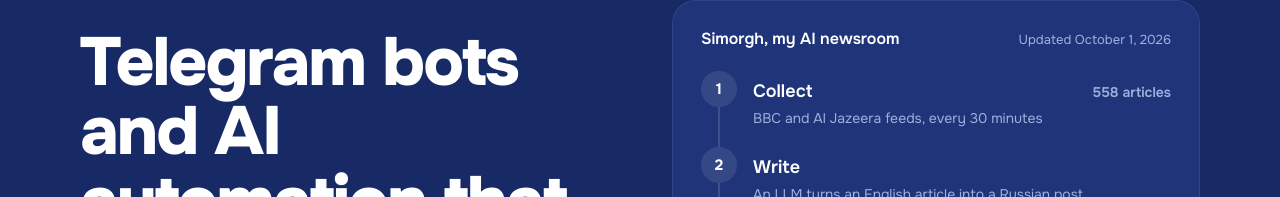
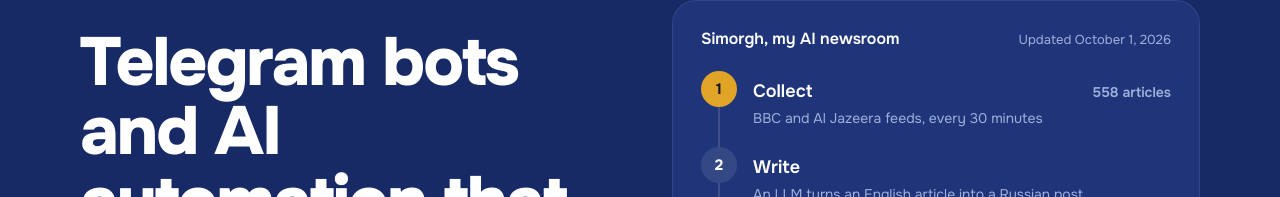
Before and after one commit to Mahmud0547/Mahmud0547.github.io, a Next.js app: page / in a window 1280 px wide. Shown: the part 190-387 px from the top of the page. Built offline with nearby package versions, Linux system fonts and the light colour scheme; no server answers.

Commit message:
feat: bring the Simorgh pipeline to life with live stats and motion

```diff
--- a/app/globals.css
+++ b/app/globals.css
@@ -50,3 +50,23 @@
     scroll-behavior: smooth;
   }
 }
+
+@media (prefers-reduced-motion: no-preference) {
+  .pipeline-packet {
+    animation: pipeline-packet 1.4s ease-in-out infinite;
+  }
+}
+
+@keyframes pipeline-packet {
+  from {
+    opacity: 0;
+    transform: translateY(0);
+  }
+  20% {
+    opacity: 1;
+  }
+  to {
+    opacity: 0;
+    transform: translateY(var(--packet-distance, 20px));
+  }
+}
--- a/components/Hero.tsx
+++ b/components/Hero.tsx
@@ -1,10 +1,11 @@
 import Image from "next/image";
 import { getMessages, localePath, type Locale } from "@/lib/i18n";
 import { getSnapshot } from "@/lib/stats";
-import { Pipeline } from "./Pipeline";
+import { LivePipeline } from "./LivePipeline";
 
 export function Hero({ locale }: { locale: Locale }) {
-  const t = getMessages(locale).hero;
+  const messages = getMessages(locale);
+  const t = messages.hero;
   const home = localePath(locale);
   return (
     <div className="dark-surface bg-deep pb-12 pt-8 lg:pb-[104px] lg:pt-[72px]">
@@ -31,7 +32,7 @@ export function Hero({ locale }: { locale: Locale }) {
           </div>
         </div>
         <div>
-          <Pipeline locale={locale} stats={getSnapshot()} />
+          <LivePipeline locale={locale} t={messages.pipeline} snapshot={getSnapshot()} />
         </div>
       </div>
     </div>
--- /dev/null
+++ b/components/LivePipeline.tsx
@@ -0,0 +1,45 @@
+"use client";
+
+import { useEffect, useState, useSyncExternalStore } from "react";
+import type { Messages } from "@/lib/i18n";
+import type { Locale } from "@/lib/locale";
+import { fetchLiveStats } from "@/lib/live-stats";
+import type { Stats } from "@/lib/stats";
+import { Pipeline } from "./Pipeline";
+
+const STEP_MS = 1400;
+const motionQuery = "(prefers-reduced-motion: no-preference)";
+
+function subscribeMotion(onChange: () => void) {
+  const query = window.matchMedia(motionQuery);
+  query.addEventListener("change", onChange);
+  return () => query.removeEventListener("change", onChange);
+}
+
+type LivePipelineProps = { locale: Locale; t: Messages["pipeline"]; snapshot: Stats };
+
+export function LivePipeline({ locale, t, snapshot }: LivePipelineProps) {
+  const [live, setLive] = useState<Stats | null>(null);
+  const [step, setStep] = useState(0);
+  const animate = useSyncExternalStore(
+    subscribeMotion,
+    () => window.matchMedia(motionQuery).matches,
+    () => false,
+  );
+
+  useEffect(() => {
+    const controller = new AbortController();
+    void fetchLiveStats(controller.signal).then((fresh) => {
+      if (fresh) setLive(fresh);
+    });
+    return () => controller.abort();
+  }, []);
+
+  useEffect(() => {
+    if (!animate) return;
+    const id = window.setInterval(() => setStep((current) => (current + 1) % 4), STEP_MS);
+    return () => window.clearInterval(id);
+  }, [animate]);
+
+  return <Pipeline locale={locale} t={t} stats={live ?? snapshot} live={live !== null} activeStep={animate ? step : null} />;
+}
--- a/components/Pipeline.tsx
+++ b/components/Pipeline.tsx
@@ -1,9 +1,19 @@
-import { formatCount, formatDate } from "@/lib/format";
-import { format, getMessages, type Locale } from "@/lib/i18n";
+import { formatCount, formatDate, shortSource } from "@/lib/format";
+import type { Messages } from "@/lib/i18n";
+import { format, type Locale } from "@/lib/locale";
 import type { Stats } from "@/lib/stats";
 
-export function Pipeline({ locale, stats }: { locale: Locale; stats: Stats }) {
-  const t = getMessages(locale).pipeline;
+type PipelineProps = {
+  locale: Locale;
+  t: Messages["pipeline"];
+  stats: Stats;
+  /** True only after the production API answered. */
+  live?: boolean;
+  /** Highlighted step for the animation; null means static. */
+  activeStep?: number | null;
+};
+
+export function Pipeline({ locale, t, stats, live = false, activeStep = null }: PipelineProps) {
   const count = (value: number) => formatCount(value, locale);
   const steps = [
     { ...t.collect, metric: format(t.collect.metric, { count: count(stats.articles) }), tone: "text-dim" },
@@ -21,18 +31,34 @@ export function Pipeline({ locale, stats }: { locale: Locale; stats: Stats }) {
         <h2 id="pipeline-title" className="text-sm font-semibold text-white lg:text-base">
           {t.title}
         </h2>
-        <p className="shrink-0 text-xs text-dim lg:text-[13px]">{format(t.updated, { date: formatDate(stats.updated_at, locale) })}</p>
+        {live ? (
+          <p className="flex shrink-0 items-center gap-1.5 text-xs font-semibold text-mint lg:text-[13px]">
+            <span aria-hidden="true" className="size-2 rounded-full bg-mint" />
+            {t.live}
+          </p>
+        ) : (
+          <p className="shrink-0 text-xs text-dim lg:text-[13px]">{format(t.updated, { date: formatDate(stats.updated_at, locale) })}</p>
+        )}
       </div>
-      <ol>
+      <ol data-active-step={activeStep ?? undefined}>
         {steps.map((step, index) => {
           const last = index === steps.length - 1;
+          const active = activeStep === index;
           return (
             <li key={step.title} className="flex gap-3 lg:gap-4">
               <div aria-hidden="true" className="flex flex-col items-center">
-                <span className="grid size-8 place-items-center rounded-full bg-white/10 text-sm font-bold text-white lg:size-9 lg:text-[15px]">
+                <span
+                  className={`grid size-8 place-items-center rounded-full text-sm font-bold transition-colors duration-500 lg:size-9 lg:text-[15px] ${
+                    active ? "bg-saffron text-ink" : "bg-white/10 text-white"
+                  }`}
+                >
                   {index + 1}
                 </span>
-                {!last && <span className="h-6 w-0.5 bg-white/14 lg:h-10" />}
+                {!last && (
+                  <span className="relative h-6 w-0.5 bg-white/14 [--packet-distance:20px] lg:h-10 lg:[--packet-distance:36px]">
+                    {active && <span data-packet className="pipeline-packet absolute -left-[3px] top-0 size-2 rounded-full bg-saffron" />}
+                  </span>
+                )}
               </div>
               <div className="min-w-0 flex-1 pt-1 lg:pt-1.5">
                 <div className="flex items-baseline justify-between gap-3">
@@ -47,7 +73,7 @@ export function Pipeline({ locale, stats }: { locale: Locale; stats: Stats }) {
       </ol>
       {stats.latest && (
         <div className="flex flex-col gap-[3px] rounded-xl bg-white/4 px-3.5 py-3 lg:rounded-[14px] lg:px-4 lg:py-3.5">
-          <p className="text-xs font-semibold text-saffron">{format(t.latest, { source: stats.latest.source })}</p>
+          <p className="text-xs font-semibold text-saffron">{format(t.latest, { source: shortSource(stats.latest.source) })}</p>
           <p className="text-sm font-medium leading-[1.35] text-white lg:text-[15px]">{stats.latest.title}</p>
         </div>
       )}
--- a/lib/format.ts
+++ b/lib/format.ts
@@ -1,4 +1,4 @@
-import { htmlLang, type Locale } from "./i18n";
+import { htmlLang, type Locale } from "./locale";
 
 export function formatCount(value: number, locale: Locale): string {
   return new Intl.NumberFormat(htmlLang[locale]).format(value);
@@ -11,3 +11,8 @@ export function formatDate(iso: string, locale: Locale): string {
 export function formatPrice(usd: number, locale: Locale): string {
   return new Intl.NumberFormat(htmlLang[locale], { style: "currency", currency: "USD", maximumFractionDigits: 0 }).format(usd);
 }
+
+/** Feed titles like "Al Jazeera – Breaking News…" become "Al Jazeera". */
+export function shortSource(source: string): string {
+  return source.split(/\s[–—-]\s/)[0].trim();
+}
--- /dev/null
+++ b/lib/locale.ts
@@ -0,0 +1,20 @@
+// Locale helpers without dictionaries, so client components can use them without bundling every language.
+export const locales = ["en", "ru", "tj"] as const;
+export type Locale = (typeof locales)[number];
+export const defaultLocale: Locale = "en";
+
+/** Language tag for `lang` and `hreflang`. The URL uses `tj`, the language code is `tg`. */
+export const htmlLang: Record<Locale, string> = { en: "en", ru: "ru", tj: "tg" };
+
+export function isLocale(value: string): value is Locale {
+  return (locales as readonly string[]).includes(value);
+}
+
+export function localePath(locale: Locale, path = "/"): string {
+  const clean = path.startsWith("/") ? path : `/${path}`;
+  return locale === defaultLocale ? clean : `/${locale}${clean}`;
+}
+
+export function format(template: string, vars: Record<string, string | number>): string {
+  return template.replace(/\{(\w+)\}/g, (match, key: string) => (key in vars ? String(vars[key]) : match));
+}
--- a/messages/en.json
+++ b/messages/en.json
@@ -25,6 +25,7 @@
   "pipeline": {
     "title": "Simorgh, my AI newsroom",
     "updated": "Updated {date}",
+    "live": "Live",
     "collect": { "title": "Collect", "text": "BBC and Al Jazeera feeds, every 30 minutes", "metric": "{count} articles" },
     "write": { "title": "Write", "text": "An LLM turns an English article into a Russian post" },
     "review": { "title": "Review", "text": "Approve, edit or reject in the web panel or in Telegram", "metric": "{count} reviewed" },
--- a/messages/ru.json
+++ b/messages/ru.json
@@ -25,6 +25,7 @@
   "pipeline": {
     "title": "Simorgh, моя ИИ-редакция",
     "updated": "Обновлено {date}",
+    "live": "В эфире",
     "collect": { "title": "Сбор", "text": "Ленты BBC и Al Jazeera, каждые 30 минут", "metric": "{count} статей" },
     "write": { "title": "Текст", "text": "LLM превращает английскую статью в пост на русском" },
     "review": { "title": "Проверка", "text": "Одобрить, отредактировать или отклонить в веб-панели или в Telegram", "metric": "{count} проверено" },
--- a/messages/tj.json
+++ b/messages/tj.json
@@ -25,6 +25,7 @@
   "pipeline": {
     "title": "Simorgh, таҳририяи ман бо зеҳни сунъӣ",
     "updated": "Навсозӣ: {date}",
+    "live": "Зинда",
     "collect": { "title": "Ҷамъоварӣ", "text": "Хабарҳои BBC ва Al Jazeera, ҳар 30 дақиқа", "metric": "{count} мақола" },
     "write": { "title": "Навиштан", "text": "LLM мақолаи англисиро ба паёми русӣ табдил медиҳад" },
     "review": { "title": "Санҷиш", "text": "Тасдиқ, таҳрир ё рад кардан дар панели веб ё дар Telegram", "metric": "{count} санҷида шуд" },
```
Also changed, not shown: lib/i18n.ts (+2 -19 lines), 2 other files (tests, documents, lock files or other folders).
